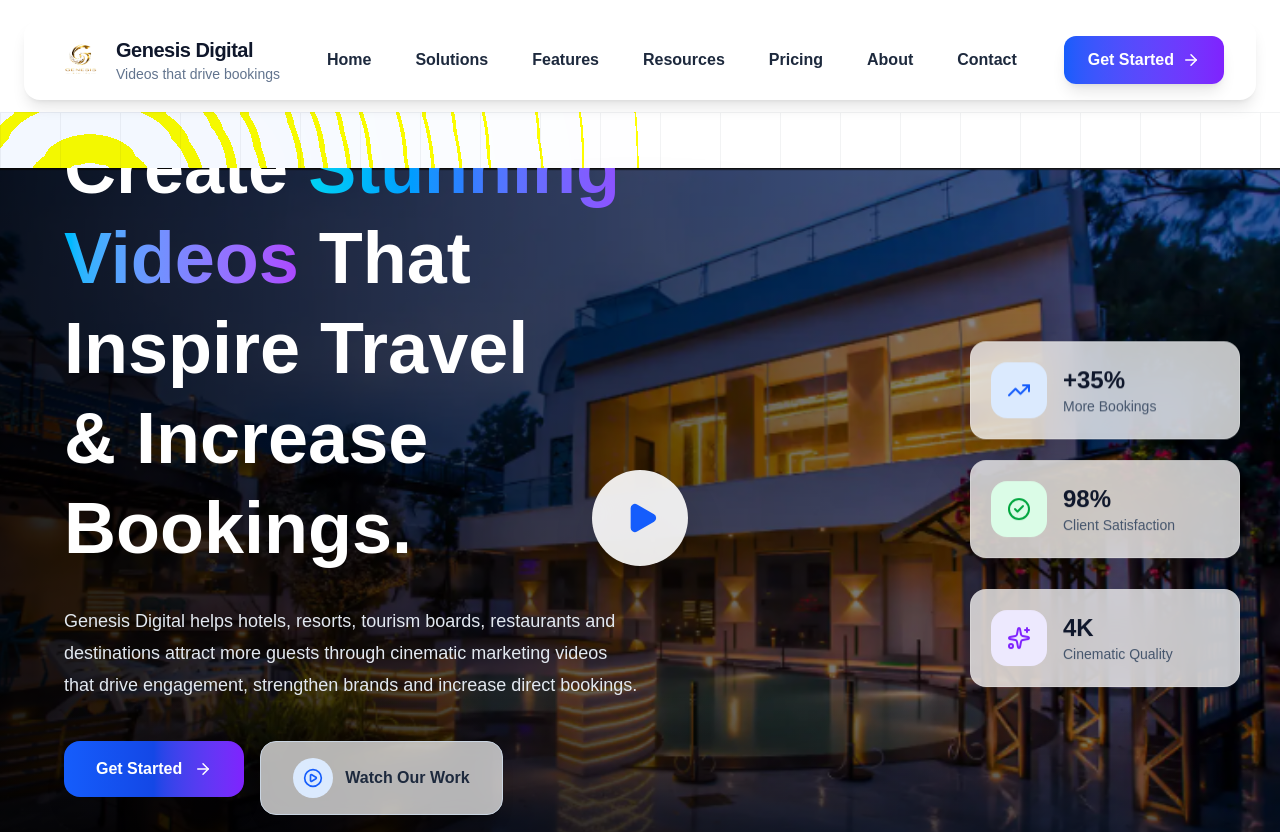
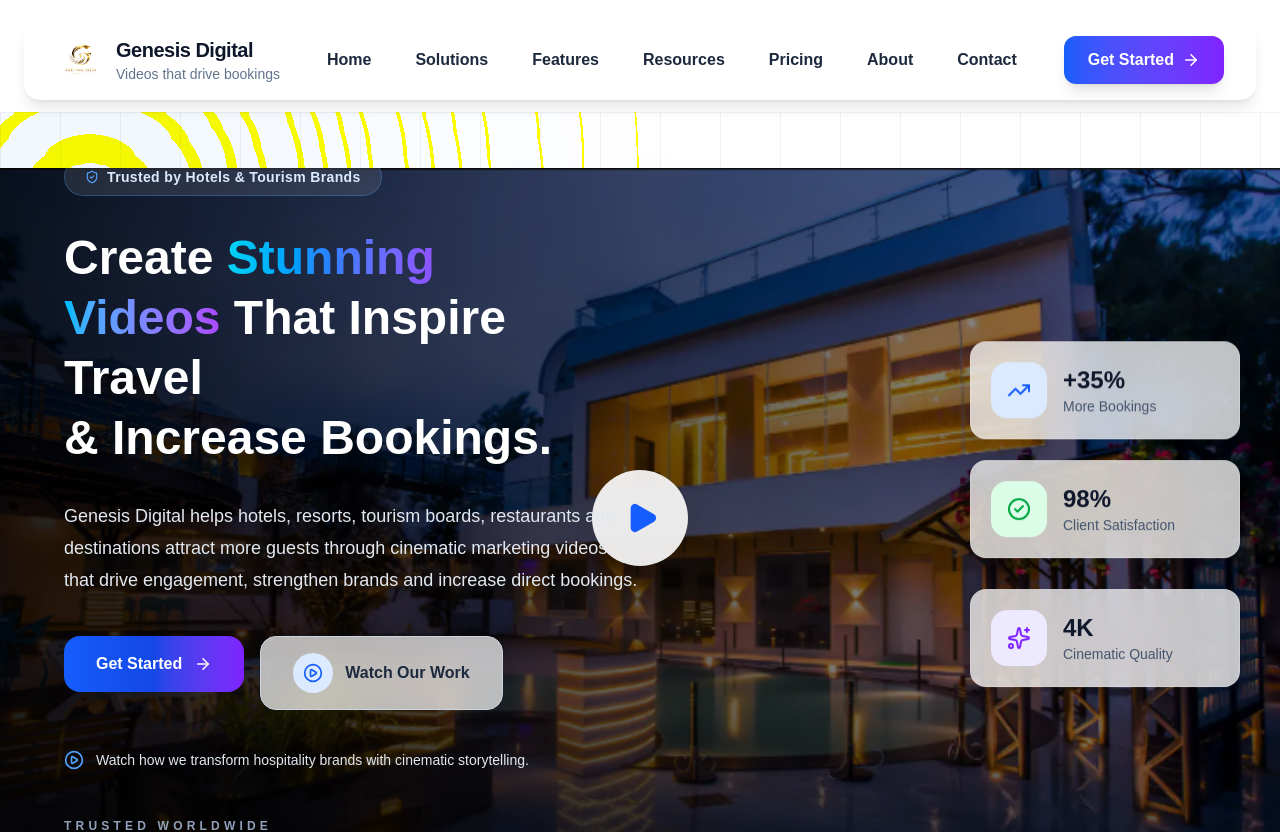
Before and after one commit to ezekielmose/genesis_website_proffesional, a Next.js app: page / in a window 1280 px wide. Shown: the top 832 px of the page. Built offline with nearby package versions, Linux system fonts and the light colour scheme.

Commit message:
Update HeroContent.tsx

```diff
--- a/components/home/Hero/HeroContent.tsx
+++ b/components/home/Hero/HeroContent.tsx
@@ -31,7 +31,7 @@ export default function HeroContent() {
 
       {/* Heading */}
 
-      <h1 className="max-w-xl text-5xl font-black leading-tight text-white lg:text-7xl">
+      <h1 className="max-w-xl text-[20px] sm:text-[28px] md:text-[36px] lg:text-[48px] font-black leading-tight text-white">
 
         Create{" "}
 
```
